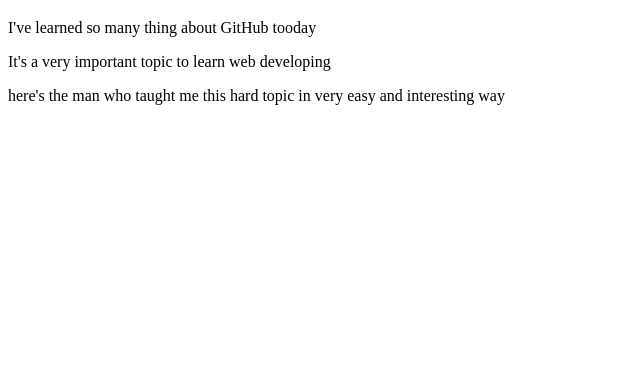
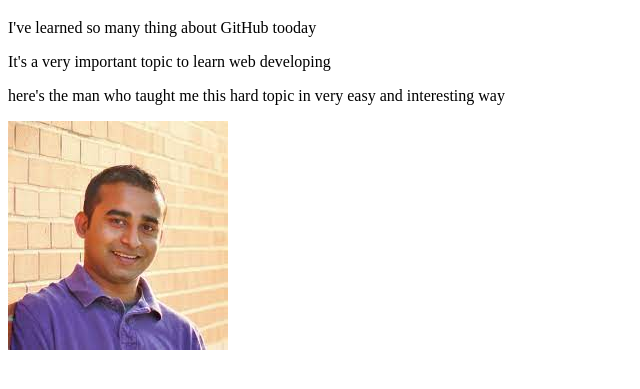
Before and after one commit to AlAminKh03/my-second-repo, a plain HTML site: page index.html in a window 1280 px wide. Shown: the part 61-450 px from the top of the page, without its empty margins (0-640 px from the left). Drawn offline with Linux system fonts and the light colour scheme.

Commit message:
picture added

```diff
--- a/index.html
+++ b/index.html
@@ -11,5 +11,6 @@
     <p>I've learned so many thing about GitHub tooday</p>
     <p>It's a very important topic to learn web developing</p>
     <p>here's the man who taught me this hard topic in very easy and interesting way</p>
+    <img src="jhankar-sir.jpg" alt="">
 </body>
 </html>
```
Also changed, not shown: jhankar-sir.jpg (added).
